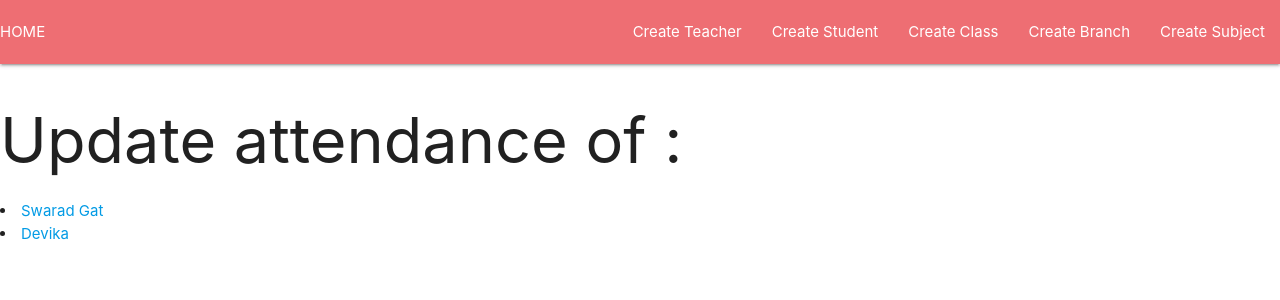
After one commit to swaradgat19/College-ERP-Django, a Django app: page /whos_attendance in a window 1280 px wide. The commit adds this page. Shown: the top 300 px of the page. Run offline with Django 3.2, Linux system fonts and the light colour scheme; data comes from the database, SQL or seed files in the repository; parts of the project's set-up code (start-up, migrations or seed data) failed here and were passed over.

Commit message:
commit on 'master'

```diff
--- a/main/models.py
+++ b/main/models.py
@@ -40,17 +40,26 @@ class Teacher(models.Model):
         return self.t_name
 
 class Attendance(models.Model):
-    percentage = models.PositiveIntegerField(validators = [MinValueValidator(0) ,  MaxValueValidator(100)])
-    count = models.PositiveIntegerField(validators = [MinValueValidator(0)])
-    attended_classes = models.IntegerField(validators = [MinValueValidator(0) ])
-    total_classes = models.IntegerField(validators=[MinValueValidator(0)])
-    student = models.ForeignKey('Student' , on_delete = models.CASCADE)
+    student = models.OneToOneField(
+        Student ,
+        on_delete=models.CASCADE ,
+        primary_key=True
+    )
+    #percentage = models.PositiveIntegerField(validators = [MinValueValidator(0) ,  MaxValueValidator(100)])
+    #count = models.PositiveIntegerField(validators = [MinValueValidator(0)])
+    attended_classes = models.IntegerField( default=0,validators = [MinValueValidator(0) ])
+    total_classes = models.IntegerField(default=0, validators=[MinValueValidator(0)])
 
     def __str__(self):
         return "{} - {} %".format(self.student , self.attended_classes/self.total_classes*100)
 
 class Marks(models.Model):
-    student = models.ForeignKey('Student' , on_delete=models.CASCADE)
+
+    student = models.OneToOneField(
+        Student ,
+        on_delete=models.CASCADE,
+        primary_key=True
+    )
     marks_scored = models.IntegerField(validators = [MinValueValidator(0)])
     total_marks = models.IntegerField(validators = [MinValueValidator(0)])
     subject = models.ForeignKey('Subject' , on_delete=models.CASCADE)
--- a/main/urls.py
+++ b/main/urls.py
@@ -6,17 +6,20 @@ urlpatterns = [
     path('student/<int:pk>' , views.Student , name = 'get_student'),
     path('create_student/' , views.StudentCreate.as_view() , name = 'create_student'),
     path('student_update/<int:pk>' , views.StudentUpdate.as_view() , name = 'student_update'),
-    path('update_attendance/<int:pk>' , views.UpdateAttendance , name = 'update_attendance'),
+    path('update_attendance/<int:pk>' , views.UpdateAttendance.as_view() , name = 'update_attendance'),
 
     path('teachers/' , views.TeacherList.as_view(),name = 'teacher_list'),
     path('teacher/<int:pk>' , views.TeacherInfo , name = 'get_teacher'),
     path('create_teacher' , views.TeacherCreate.as_view() , name = 'create_teacher'),
     path('update_teacher/<int:pk>' , views.TeacherUpdate.as_view()),
+    path('attendance_list/<int:pk>' , views.Attendance_list),
+    path('whos_attendance' , views.whos_attendance.as_view(), name = 'whos_attendance'),
 
     path('create_division' , views.create_div.as_view() , name = 'create_div'),
     path('create_branch' , views.create_branch.as_view() , name = 'create_branch'),
+    path('create_subject' , views.create_subject.as_view() , name = 'create_subject'),
+
 
     path('division_students/<int:pk>' , views.DivisionStudents , name = 'div_kids'),
-
     path('' , views.index , name = 'home')
 ]
--- a/main/views.py
+++ b/main/views.py
@@ -1,7 +1,9 @@
 from django.shortcuts import render,get_object_or_404
 from django.http import HttpResponse , HttpResponseRedirect
+from django.contrib.auth.decorators import login_required
+from django.contrib.auth.views import LoginView,LogoutView
 from main import models
-from main import forms
+#from main import forms
 from django.views.generic import (
     ListView,
     DetailView,
@@ -74,7 +76,6 @@ def index(request):
     query_pk_and_slug
     context_object_name = 'students'
     template_name = 'main/division_students.html'
-
 '''
 
 class DivisionList(ListView):
@@ -102,7 +103,7 @@ class create_branch(CreateView):
     template_name = 'main/create_branch.html'
     fields = '__all__'
     success_url = '/'
-
+'''
 def UpdateAttendance(request , pk):
 
     student = get_object_or_404(models.Student , pk =pk)
@@ -121,5 +122,46 @@ def UpdateAttendance(request , pk):
         'student' : student,
         'attendance' : attendance
     }
+    '''
 
-    return render(request , 'main/update_attendance.html' , context)
+    #return render(request , 'main/update_attendance.html' , context)
+
+'''class Login(LoginView):
+    template_name = "main/login.html"
+    redirect_authenticated_user = True
+
+class Logout(LogoutView):
+    pass
+'''
+
+class UpdateAttendance(UpdateView):
+    model = models.Attendance
+    template_name = 'main/update_attendance.html'
+    fields = '__all__'
+    success_url = '/'
+
+
+def Attendance_list(request , pk):
+
+    student  = get_object_or_404(models.Student , pk = pk)
+    attendance = models.Attendance.objects.filter(student=pk)
+
+    context = {
+        'attendance' : attendance,
+        'student' : student
+    }
+
+
+    return render(request , 'main/attendance_list.html' , context)
+
+class create_subject(CreateView):
+    model = models.Subject
+    template_name = 'main/create_subject.html'
+    success_url = '/'
+    fields = '__all__'
+
+class whos_attendance(ListView):
+
+    model = models.Student
+    context_object_name = 'student'
+    template_name = 'main/whos_attendance.html'
--- a/templates/main/index.html
+++ b/templates/main/index.html
@@ -4,8 +4,10 @@
     <li>
         <h1>WELCOME TO THE ERP SYSTEM!</h1>
 
-        <ul><a href="{% url 'student_list' %}">Student List</a></ul>
-        <ul><a href="{% url 'teacher_list' %}">Teacher Lists</a></ul>
+        <h2><ul><a href="{% url 'student_list' %}">Student List</a></ul></h2>
+        <h2><ul><a href="{% url 'teacher_list' %}">Teacher Lists</a></ul></h2>
+
+        <h2><ul><a href="{% url 'whos_attendance' %}">Update attendance</a></ul></h2>
     </li>
 
 {% endblock %}
--- a/templates/main/navbar.html
+++ b/templates/main/navbar.html
@@ -6,6 +6,7 @@
         <li><a href="{% url 'create_student' %}">Create Student</a></li>
         <li><a href="{% url 'create_div' %}">Create Class</a></li>
         <li><a href="{% url 'create_branch' %}">Create Branch</a></li>
+        <li><a href="{% url 'create_subject' %}">Create Subject</a></li>
       </ul>
     </div>
   </nav>
--- a/templates/main/student.html
+++ b/templates/main/student.html
@@ -10,7 +10,8 @@
               <tr>
                   <th>ID</th>
                   <th>Teacher Name</th>
-                  <th>Subject</th>
+                  <th>Classroom No</th>
+                  <th>Branch</th>
               </tr>
             </thead>
 
@@ -19,6 +20,7 @@
                 <td>{{Students.id}}</td>
                 <td>{{Students.s_name}}</td>
                 <td>{{Students.classroom}}</td>
+                <td>{{Students.classroom.branch}}</td>
               </tr>
             </tbody>
           </table>
--- a/templates/main/student_list.html
+++ b/templates/main/student_list.html
@@ -7,7 +7,7 @@
 <li>
     <ul>
         {% for student in students %}
-            <li><a href="{% url 'get_student' student.id %}">{{student}}</a></li>
+            <h3><li><a href="{% url 'get_student' student.id %}">{{student}}</a></li></h3>
         {% endfor %}
     </ul>
 </li>
--- a/templates/main/teacher.html
+++ b/templates/main/teacher.html
@@ -9,7 +9,7 @@
               <tr>
                   <th>ID</th>
                   <th>Teacher Name</th>
-                  <th>Subject</th>
+                  <th>ClassRoom</th>
               </tr>
             </thead>
 
@@ -17,7 +17,7 @@
               <tr>
                 <td>{{teacher.id}}</td>
                 <td>{{teacher.t_name}}</td>
-                <td>{{teacher.subject}}</td>
+                <td>{{teacher.classroom}}</td>
               </tr>
             </tbody>
           </table>
--- a/templates/main/update_attendance.html
+++ b/templates/main/update_attendance.html
@@ -1,3 +1,5 @@
+
+    </form>
 <!DOCTYPE html>
 <html lang="en">
 <head>
@@ -7,6 +9,7 @@
 </head>
 <body>
 
+
     <h1>Student : {{ student.s_name }}</h1>
     <h5>Update Attendance of {{student.s_name}} </h5>
 
@@ -15,8 +18,8 @@
 
         {{ form }}
 
+        <h1>Attendance Percentage :  {% widthratio attendance.attended_classes attendance.total_classes 100 %} %</h1>
         <button type="submit">Submit</button>
-    </form>
 
 </body>
 </html>
--- /dev/null
+++ b/templates/main/whos_attendance.html
@@ -0,0 +1,13 @@
+{% extends 'main/base.html' %}
+{% block content %}
+
+{% include 'main/navbar.html' %}
+    <h1>Update attendance of :</h1>
+
+    {% for s in student %}
+        <li><a href="{% url 'update_attendance' s.id %}">{{s.s_name}}</a></li>
+    {% endfor %}
+</body>
+</html>
+
+{% endblock %}
```
Also changed, not shown: main/forms.py (deleted, +0 -8 lines), templates/main/attendance_list.html (added, +12 -0 lines), templates/main/create_subject.html (added, +19 -0 lines), main/migrations/0007_auto_20200913_2217.py (added), main/migrations/0008_auto_20200913_2350.py (added), main/migrations/0009_auto_20200914_1210.py (added), main/migrations/0010_remove_attendance_percentage.py (added).
